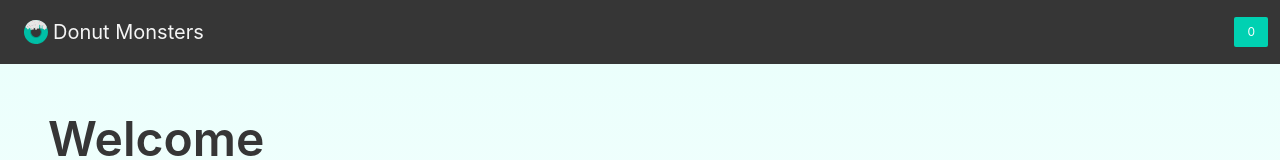
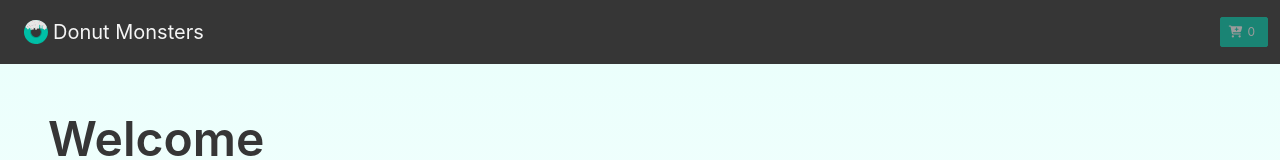
Before and after one commit to fabiolafleitas/swnat-react-training, a React (Create React App) app: page / in a window 1280 px wide. Shown: the top 160 px of the page. Built offline with nearby package versions, Linux system fonts and the light colour scheme.

Commit message:
add animations to cart button

```diff
--- a/src/App.css
+++ b/src/App.css
@@ -40,3 +40,21 @@
     transform: rotate(360deg);
   }
 }
+
+@keyframes zoom {
+  0% {
+    box-shadow: 0 0 0 0 #fff;
+    transform: scale(1, 1);
+  }
+  50% {
+    transform: scale(1.5, 1.5);
+  }
+  100% {
+    transform: scale(1, 1);
+  }
+}
+
+.cart-animation{
+  animation: zoom 0.4s;
+  box-shadow: 0 0 0 2em transparent;
+}
--- a/src/components/ui/Header.js
+++ b/src/components/ui/Header.js
@@ -1,4 +1,4 @@
-import { useContext, useState } from 'react'
+import { useContext, useEffect, useState } from 'react'
 import donutLogo from '../../assets/images/donut-logo.svg'
 import { CartContext } from '../cart/CartContext'
 import { getTotalItems } from '../cart/reducer'
@@ -8,6 +8,7 @@ import { Cart } from '../cart/Cart'
 const Header = () => {
   const { items, checkPlacement } = useContext(CartContext)
   const [activeCart, setActiveCart] = useState(false)
+  const [animation, setAnimation] = useState(false)
 
   const totalItems = getTotalItems(items)
 
@@ -20,6 +21,13 @@ const Header = () => {
     checkPlacement()
   }
 
+  useEffect(()=>{
+    setAnimation(true);
+    setTimeout(()=>{
+        setAnimation(false);
+    }, 400)
+  },[totalItems]);
+
   return (
     <>
       <header className="has-background-dark p-3 is-flex is-align-items-center is-justify-content-space-between">
@@ -31,12 +39,16 @@ const Header = () => {
             <span className="has-text-light">Donut Monsters</span>
           </span>
         </h5>
-        <button
-          className="button is-primary is-small"
-          onClick={showModalHandler}
-        >
-          {totalItems}
-        </button>
+        <div className={animation && totalItems > 0 ? "cart-animation" : ""}>
+            <button
+            className="button is-primary is-small"
+            disabled={totalItems === 0}
+            onClick={showModalHandler}
+            >
+            <span class="icon is-small"><i class="fa-solid fa-cart-plus"></i></span>
+            <span>{totalItems}</span>
+            </button>
+        </div>
       </header>
       <Modal isOpen={activeCart} onClose={closeModalHandler}>
         <Cart onClose={closeModalHandler} />
```
